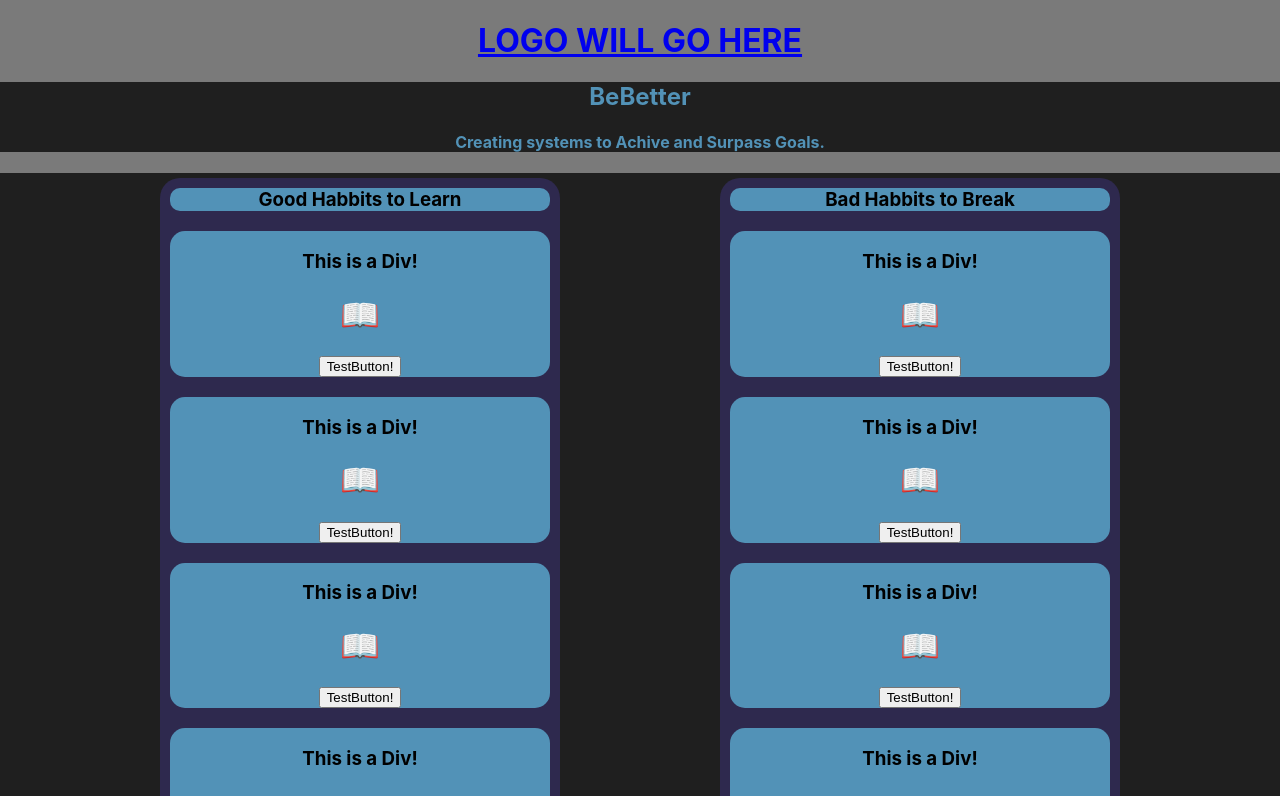
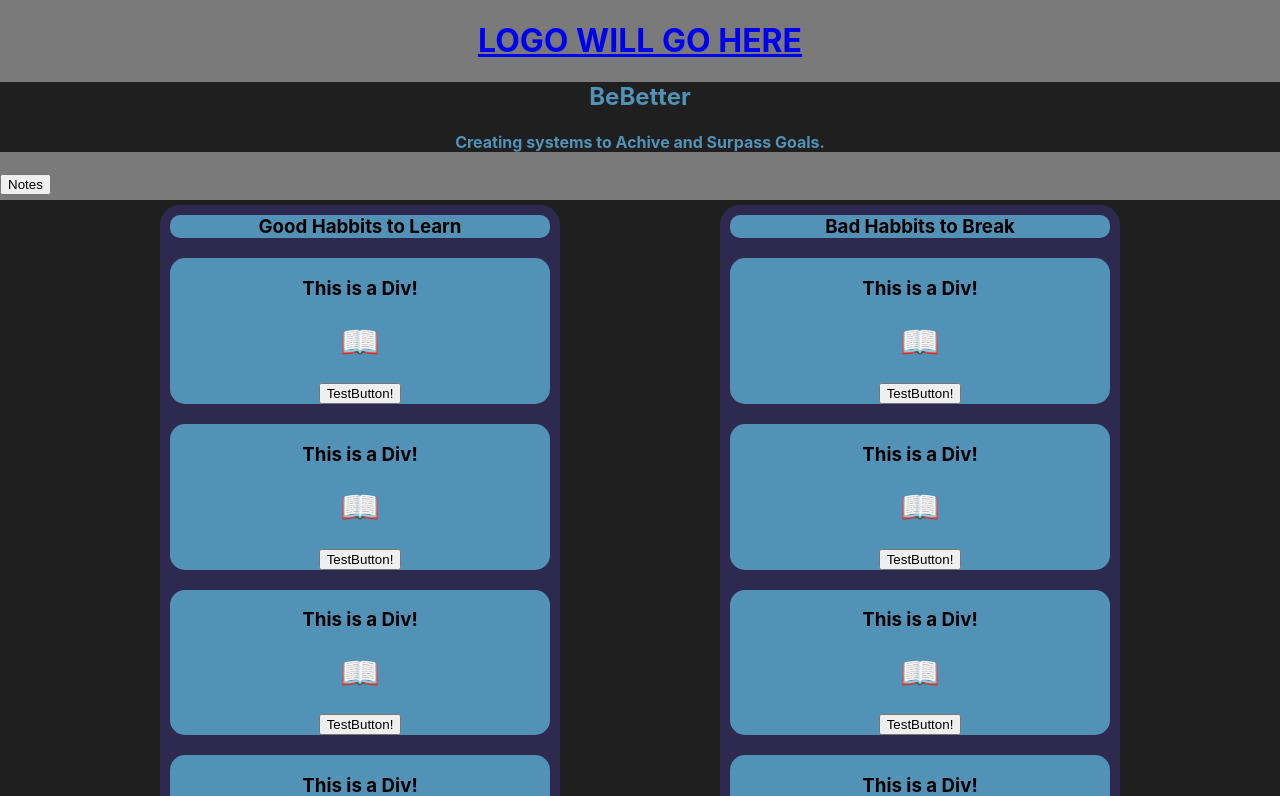
Before and after one commit to Andygurl5566/Be-better, a React (Create React App) app: page /main-page in a window 1280 px wide. Shown: the top 796 px of the page. Built offline with nearby package versions, Linux system fonts and the light colour scheme.

Commit message:
notes button

```diff
--- a/src/Components/MainPage.js
+++ b/src/Components/MainPage.js
@@ -1,5 +1,7 @@
 import GlobalHeader from './GlobalHeader'
 import HabbitContainer from './HabbitContainer'
+import {Link} from "react-router-dom"
+import styled from "styled-components"
 
 
 function MainPage () {
@@ -7,6 +9,9 @@ function MainPage () {
     return (
         <div>
             <GlobalHeader />
+            <div className = "button-div">
+            <Link to ="/notes-page"> <button> Notes </button></Link>
+            </div>
             <HabbitContainer />
         </div>
     )
--- a/src/Components/NotesPage.js
+++ b/src/Components/NotesPage.js
@@ -3,9 +3,9 @@ import HabbitContainer from "./HabbitContainer"
 
 function NotesPage(){
     return (
-
     <>
     <GlobalHeader />
+
     </>
     )
 
```
